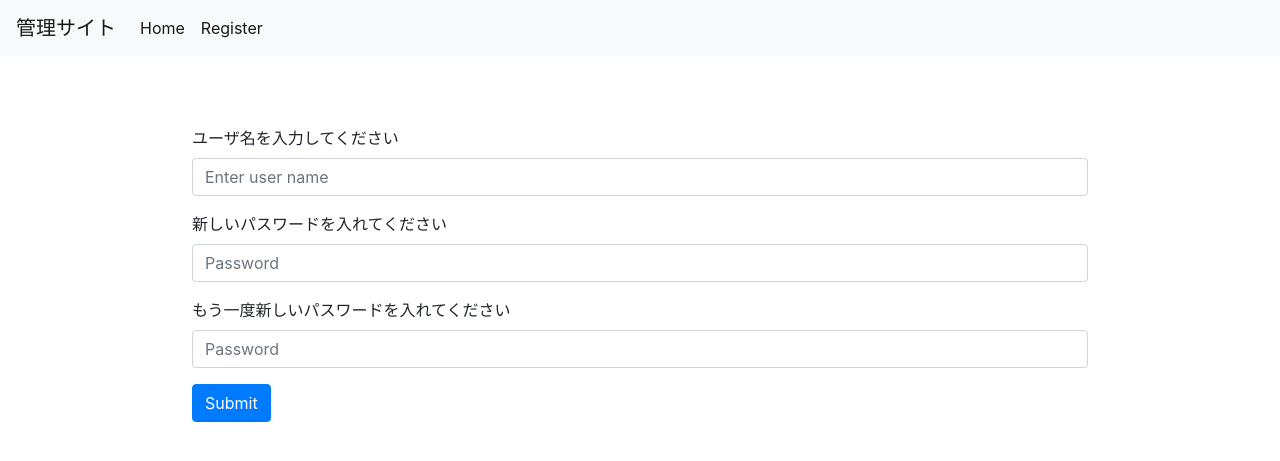
After one commit to marutaku/GPS-recommendations, a Flask app: page /reset in a window 1280 px wide. The commit adds this page. Shown: the top 461 px of the page. Run offline with Flask 2, Linux system fonts and the light colour scheme; parts of the project's set-up code (start-up, migrations or seed data) failed here and were passed over; some libraries are stand-ins or nearby versions.

Commit message:
Create functions to update password

```diff
--- a/lib/database/User.py
+++ b/lib/database/User.py
@@ -27,6 +27,11 @@ class UserDB(object):
     def get_all_user(self):
         return db.session.query(User).all()
 
+    def update_password(self, username, hashed_password):
+        user = db.session.query(User).filter(User.name == username).one()
+        user.password = hashed_password
+        db.session.commit()
+
     def get_all_user_name(self):
         return db.session.query(User.name).all()
 
--- a/lib/models/UserModel.py
+++ b/lib/models/UserModel.py
@@ -25,6 +25,10 @@ class UserModel(object):
             return True
         elif is_user != 0:
             raise Exception('ユーザ名はすでに存在しています')
+    def update_password(self, username, password):
+        hashed_password = self.hash_password(password)
+        self.user_db.update_password(username, hashed_password)
+
 
     def hash_password(self, password):
         md5 = hashlib.md5()
--- a/lib/views/TopView.py
+++ b/lib/views/TopView.py
@@ -1,4 +1,4 @@
-from flask import Blueprint, render_template, request, redirect, url_for, session, g
+from flask import Blueprint, render_template, request, redirect, url_for, session, g, flash
 from lib.models.UserModel import UserModel
 
 top_bp = Blueprint('top', __name__, url_prefix='/')
@@ -48,3 +48,20 @@ def login():
         session['user_name'] = user.name
         session['user_id'] = user.id
         return redirect(url_for('users.user_index'))
+
+@top_bp.route('/reset')
+def render_update_password():
+    return render_template('update_password.html')
+
+@top_bp.route('/reset', methods=['POST'])
+def update_password():
+    user_name = request.form['username']
+    new_password = request.form['password']
+    new_password2 = request.form['password_again']
+    if new_password == new_password2:
+        user_model.update_password(user_name, new_password)
+        flash('パスワードが変更されました')
+        return redirect(url_for('top.index'))
+    else:
+        flash('パスワードが一致しません', 'error')
+        return render_template('update_password.html')
--- a/template/index.html
+++ b/template/index.html
@@ -15,9 +15,10 @@
             <input type="password" class="form-control" id="password1" placeholder="Password" name="password">
         </div>
         <button type="submit" class="btn btn-primary">Login</button>
+            <p>or</p>
+        <button type="button" class="btn btn-success" onclick="window.location = '{{url_for("top.render_update_password")}}'">パスワード変更</button>
+
     </form>
-    <p>or</p>
-        <button type="submit" class="btn btn-success" onclick="window.location = '{{url_for("top.register_page")}}'">Register</button>
 </div>
 
 {% endblock %}
--- a/template/layout.html
+++ b/template/layout.html
@@ -25,22 +25,35 @@
         <div class="collapse navbar-collapse" id="navbarSupportedContent">
             <ul class="navbar-nav mr-auto">
                 {% if session.user_name %}
-                    <li class="nav-item active">
-                        <a class="nav-link" href="{{url_for('users.user_index')}}">Home <span class="sr-only"></span></a>
-
-                    </li>
-                    <li class="nav-item active">
-                        <a class="nav-link" href="{{url_for('users.render_recommend_history')}}">Recommend<span class="sr-only"></span></a>
-                    </li>
+                <li class="nav-item active">
+                    <a class="nav-link" href="{{url_for('users.user_index')}}">Home <span class="sr-only"></span></a>
+                </li>
+                <li class="nav-item active">
+                    <a class="nav-link" href="{{url_for('users.render_recommend_history')}}">Recommend<span
+                            class="sr-only"></span></a>
+                </li>
                 {% else %}
                 <li class="nav-item active">
-                        <a class="nav-link" href="{{url_for('top.index')}}">Home <span class="sr-only"></span></a>
-                    {% endif %}
+                    <a class="nav-link" href="{{url_for('top.index')}}">Home<span class="sr-only"></span></a>
                 </li>
+                <li class="nav-item active">
+                    <a class="nav-link" href="{{url_for('top.register_page')}}">Register<span class="sr-only"></span></a>
+                </li>
+                {% endif %}
+
             </ul>
         </div>
     </nav>
 </header>
+{% with messages = get_flashed_messages() %}
+  {% if messages %}
+    <ul class=flashes>
+    {% for message in messages %}
+      <li class="{{ category }}">{{ message }}</li>
+    {% endfor %}
+    </ul>
+  {% endif %}
+{% endwith %}
 <div style="position: relative; top: 50px">
     {% block body %}{% endblock %}
 </div>
--- /dev/null
+++ b/template/update_password.html
@@ -0,0 +1,24 @@
+{% extends "layout.html" %}
+{% block body %}
+<div style="align-content: center; width: 70%; margin: auto; margin-top: 20px;">
+    <form method="post" action="{{url_for('top.update_password')}}">
+        <div class="form-group">
+            <label for="username">ユーザ名を入力してください</label>
+            <input type="text" class="form-control" id="username" aria-describedby="username-help" name="username"
+                   placeholder="Enter user name">
+            {% if error_message %}
+            <small id="username-help" class="form-text text-muted">{{ error_message }}</small>
+            {% endif %}
+        </div>
+        <div class="form-group">
+            <label for="password1">新しいパスワードを入れてください</label>
+            <input type="password" class="form-control" id="password1" placeholder="Password" name="password">
+        </div>
+        <div class="form-group">
+            <label for="password2">もう一度新しいパスワードを入れてください</label>
+            <input type="password" class="form-control" id="password2" placeholder="Password" name="password_again">
+        </div>
+        <button type="submit" class="btn btn-primary">Submit</button>
+    </form>
+</div>
+{% endblock %}
```
